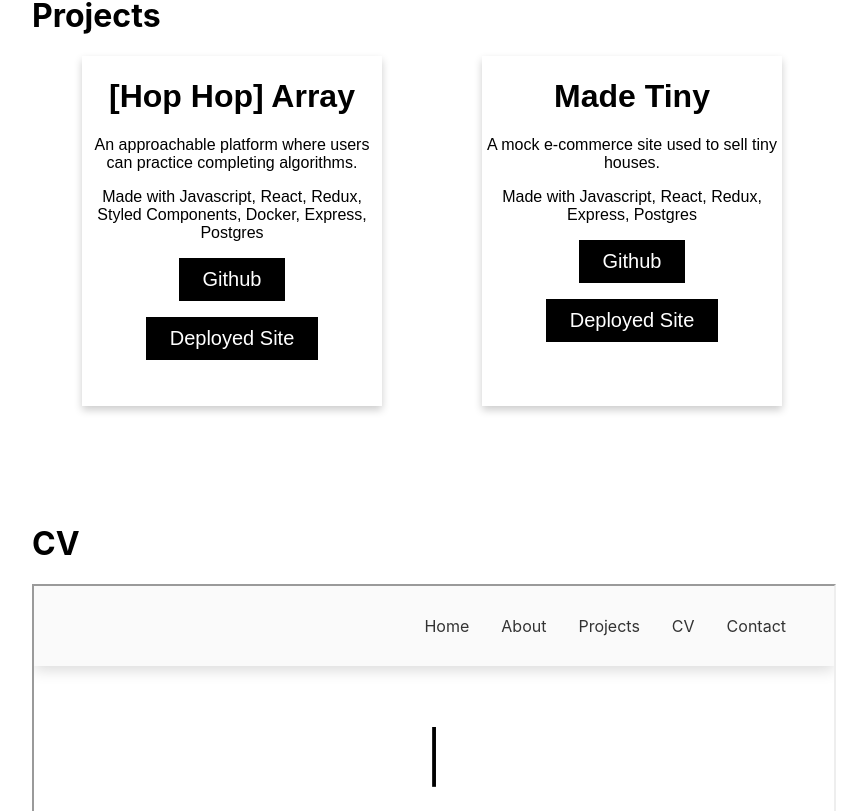
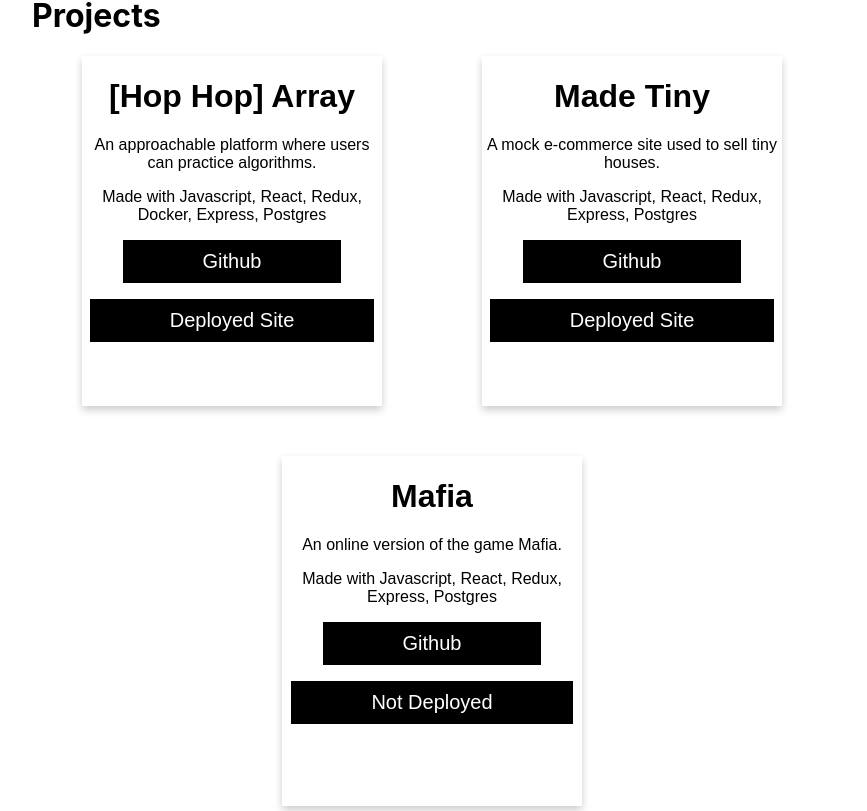
Before and after one commit to LTan9876/LTan9876.github.io, a React (Create React App) app: page / in a window 1280 px wide. Shown: the part 1029-1840 px from the top of the page, without its empty margins (208-1075 px from the left). Built offline with nearby package versions, Linux system fonts and the light colour scheme.

Commit message:
project card updates

```diff
--- a/package.json
+++ b/package.json
@@ -1,5 +1,5 @@
 {
-  "homepage": "http://LTan9876.github.io/my-app",
+  "homepage": "http://LTan9876.github.io/portfolio",
   "name": "react-smooth-scrolling",
   "version": "0.1.0",
   "private": true,
--- a/src/App.css
+++ b/src/App.css
@@ -78,6 +78,7 @@ span.icon{
   margin: auto;
   text-align: center;
   font-family: arial;
+  margin-bottom: 50px;
 }
 
 .price {
@@ -89,7 +90,7 @@ span.icon{
   background-color: black;
   border: none;
   color: white;
-  padding: 10px 24px;
+  padding: 10px 80px 10px 80px;
   text-align: center;
   text-decoration: none;
   display: inline-block;
@@ -105,6 +106,7 @@ span.icon{
 div.cardHolder{
   display:flex;
   flex-direction: row;
+  flex-wrap: wrap;
 }
 
 h1.iconHolder{
--- a/src/Projects.js
+++ b/src/Projects.js
@@ -17,23 +17,38 @@ export default class Projects extends React.Component {
       <div class = 'cardHolder'>
       <div class = 'card'>
         <h1>[Hop Hop] Array</h1>
-        <p>An approachable platform where users can practice completing algorithms.</p>
-        <p>Made with Javascript, React, Redux, Styled Components, Docker, Express, Postgres</p>
+        <p>An approachable platform where users can practice algorithms.</p>
+        <p>Made with Javascript, React, Redux, Docker, Express, Postgres</p>
         <div class = 'buttonHolder'>
         <p><a href = "https://github.com/hophoparray/hop_hop_array">Github</a></p>
       <p><a href = "https://www.hophoparray.com">Deployed Site</a></p>
       </div>
       </div>
+
       <div class = 'card'>
       <h1>Made Tiny</h1>
       <p>A mock e-commerce site used to sell tiny houses.</p>
-      <p>Made with Javascript, React, Redux, Express, Postgres</p>
+      <p>Made with Javascript, React, Redux, Express, Postgres
+      </p>
       <div class = 'buttonHolder'>
       <p><a href = "https://github.com/1911-grace-shopper/grace-shopper">Github</a></p>
       <p><a href = "https://madetiny.herokuapp.com">Deployed Site</a></p>
       </div>
     </div>
+
+    <div class = 'card'>
+      <h1>Mafia</h1>
+      <p>An online version of the game Mafia.</p>
+      <p>Made with Javascript, React, Redux, Express, Postgres
+
+      </p>
+      <div class = 'buttonHolder'>
+      <p><a href = "https://github.com/LTan9876/mafia">Github</a></p>
+      <p><a href = " ">Not Deployed</a></p>
+      </div>
     </div>
+    </div>
+
     )
   }
 }
```
